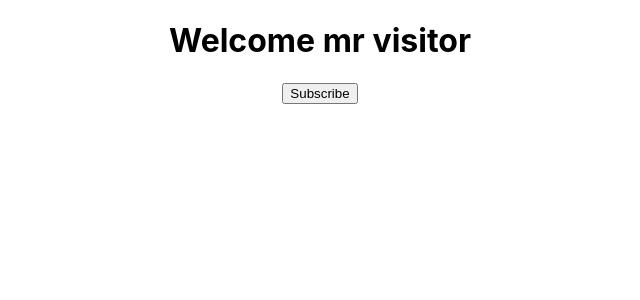
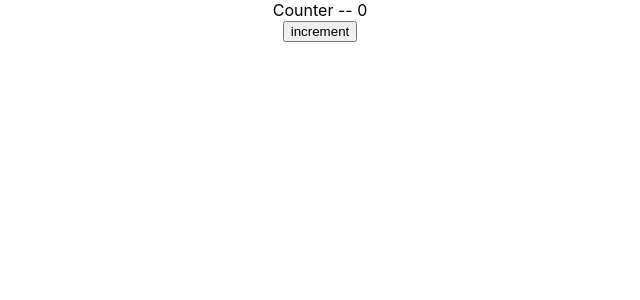
Before and after one commit to abdultanveer/harman-react, a React (Create React App) app: page / in a window 1280 px wide. Shown: the top 300 px of the page, without its empty margins (320-960 px from the left). Built offline with nearby package versions, Linux system fonts and the light colour scheme.

Commit message:
set state  incrementing count

```diff
--- a/src/App.js
+++ b/src/App.js
@@ -1,16 +1,16 @@
-import logo from './logo.svg';
 import './App.css';
-import Greet from './components/Greet'
-import Welcome from './components/Welcome'
-import Login, { Message } from './components/Message'
+import Counter from './components/Counter';
+
 
 function App() {
+
+
   return (
     <div className="App">
 
-      <Message/>
+     <Counter/>
 
-     {/* <Welcome name="abdul" alias =" ansari"/> */}
+
     </div>
   );
 }
--- /dev/null
+++ b/src/components/Counter.js
@@ -0,0 +1,37 @@
+import React, { Component } from 'react'
+
+export class Counter extends Component {
+
+    constructor(props) {
+        super(props)
+
+        this.state = {
+            count: 0
+        }
+    }
+//if you dont use setState method UI will not re render
+    increment() {
+        this.setState(
+        {count: this.state.count +1},
+         () =>{  //callback that will be called after the state is set
+            console.log("call back value is--",this.state.count)
+        }
+        )
+        console.log(this.state.count) //synchronous call -- this gets called before the state is set
+    }
+
+    render() {
+        return (
+            <div>
+                <div>Counter -- {this.state.count}</div>
+                <button
+                    onClick = {
+                        () => this.increment()
+                    }
+                >increment</button>
+            </div>
+        )
+    }
+}
+
+export default Counter
```
